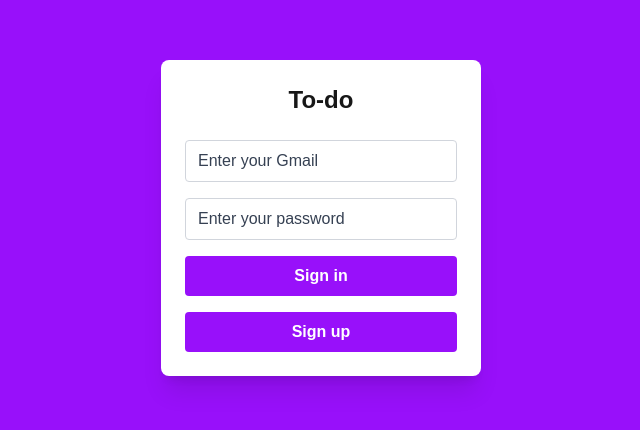
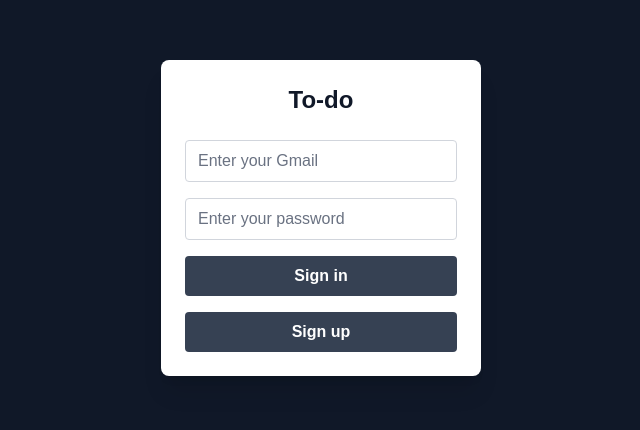
Before and after one commit to Sagynbekov/todo-frontend-jira, a Next.js app: page /login in a window 1280 px wide. Shown: the part 182-612 px from the top of the page, without its empty margins (319-959 px from the left). Built offline with nearby package versions, Linux system fonts and the light colour scheme.

Commit message:
changed main colors

```diff
--- a/src/app/login/page.tsx
+++ b/src/app/login/page.tsx
@@ -23,13 +23,13 @@ export default function Login() {
   };
 
   return (
-    <div className="flex items-center justify-center h-screen bg-purple-600">
+    <div className="flex items-center justify-center h-screen bg-gray-900">
       <form onSubmit={handleLogin} className="flex flex-col gap-4 p-6 bg-white rounded-lg shadow-xl w-80">
-        <h2 className="text-2xl font-bold text-center mb-2">To-do</h2>
+        <h2 className="text-2xl font-bold text-center text-gray-900 mb-2">To-do</h2>
         <input
           type="email"
           placeholder="Enter your Gmail"
-          className="border border-gray-300 rounded px-3 py-2 focus:outline-none focus:border-purple-500 text-gray-900 placeholder-gray-700"
+          className="border border-gray-300 rounded px-3 py-2 focus:outline-none focus:border-gray-500 text-gray-900 placeholder-gray-500"
           value={email}
           onChange={(e) => setEmail(e.target.value)}
           required
@@ -37,16 +37,16 @@ export default function Login() {
         <input
           type="password"
           placeholder="Enter your password"
-          className="border border-gray-300 rounded px-3 py-2 focus:outline-none focus:border-purple-500 text-gray-900 placeholder-gray-700"
+          className="border border-gray-300 rounded px-3 py-2 focus:outline-none focus:border-gray-500 text-gray-900 placeholder-gray-500"
           value={password}
           onChange={(e) => setPassword(e.target.value)}
           required
         />
-        <button type="submit" className="w-full bg-purple-600 text-white font-semibold py-2 rounded hover:bg-purple-700">
+        <button type="submit" className="w-full bg-gray-700 text-white font-semibold py-2 rounded hover:bg-gray-600">
           Sign in
         </button>
         <Link href="/register">
-          <button type="button" className="w-full bg-purple-600 text-white font-semibold py-2 rounded hover:bg-purple-700">
+          <button type="button" className="w-full bg-gray-700 text-white font-semibold py-2 rounded hover:bg-gray-600">
             Sign up
           </button>
         </Link>
--- a/src/app/register/page.tsx
+++ b/src/app/register/page.tsx
@@ -37,7 +37,7 @@ const Register = () => {
   };
 
   return (
-    <div className="flex items-center justify-center h-screen bg-purple-600">
+    <div className="flex items-center justify-center h-screen bg-gray-900">
       <form onSubmit={handleRegister} className="flex flex-col gap-4 p-6 bg-white rounded-lg shadow-xl w-80">
         {/* Title */}
         <h2 className="text-2xl font-bold text-center mb-2 text-gray-900">Register</h2>
@@ -51,7 +51,7 @@ const Register = () => {
           <input
             type="text"
             placeholder="Enter your full name"
-            className="border border-gray-300 rounded px-3 py-2 focus:outline-none focus:border-purple-500 placeholder-gray-400 text-gray-700"
+            className="border border-gray-300 rounded px-3 py-2 focus:outline-none focus:border-gray-500 placeholder-gray-400 text-gray-700"
             value={fullName}
             onChange={(e) => setFullName(e.target.value)}
             required
@@ -64,7 +64,7 @@ const Register = () => {
           <input
             type="email"
             placeholder="Enter your email"
-            className="border border-gray-300 rounded px-3 py-2 focus:outline-none focus:border-purple-500 placeholder-gray-400 text-gray-700"
+            className="border border-gray-300 rounded px-3 py-2 focus:outline-none focus:border-gray-500 placeholder-gray-400 text-gray-700"
             value={email}
             onChange={(e) => setEmail(e.target.value)}
             required
@@ -77,7 +77,7 @@ const Register = () => {
           <input
             type="password"
             placeholder="Enter your password"
-            className="border border-gray-300 rounded px-3 py-2 focus:outline-none focus:border-purple-500 placeholder-gray-400 text-gray-700"
+            className="border border-gray-300 rounded px-3 py-2 focus:outline-none focus:border-gray-500 placeholder-gray-400 text-gray-700"
             value={password}
             onChange={(e) => setPassword(e.target.value)}
             required
@@ -90,7 +90,7 @@ const Register = () => {
           <input
             type="password"
             placeholder="Confirm your password"
-            className="border border-gray-300 rounded px-3 py-2 focus:outline-none focus:border-purple-500 placeholder-gray-400 text-gray-700"
+            className="border border-gray-300 rounded px-3 py-2 focus:outline-none focus:border-gray-500 placeholder-gray-400 text-gray-700"
             value={confirmPassword}
             onChange={(e) => setConfirmPassword(e.target.value)}
             required
@@ -98,13 +98,13 @@ const Register = () => {
         </label>
 
         {/* Register Button */}
-        <button type="submit" className="w-full bg-purple-600 text-white font-semibold py-2 rounded hover:bg-purple-700">
+        <button type="submit" className="w-full bg-gray-700 text-white font-semibold py-2 rounded hover:bg-gray-600">
           Register
         </button>
 
         {/* Navigation to Login Page */}
         <Link href="/login">
-          <button type="button" className="w-full bg-purple-600 text-white font-semibold py-2 rounded hover:bg-purple-700">
+          <button type="button" className="w-full bg-gray-700 text-white font-semibold py-2 rounded hover:bg-gray-600">
             Sign in
           </button>
         </Link>
```
